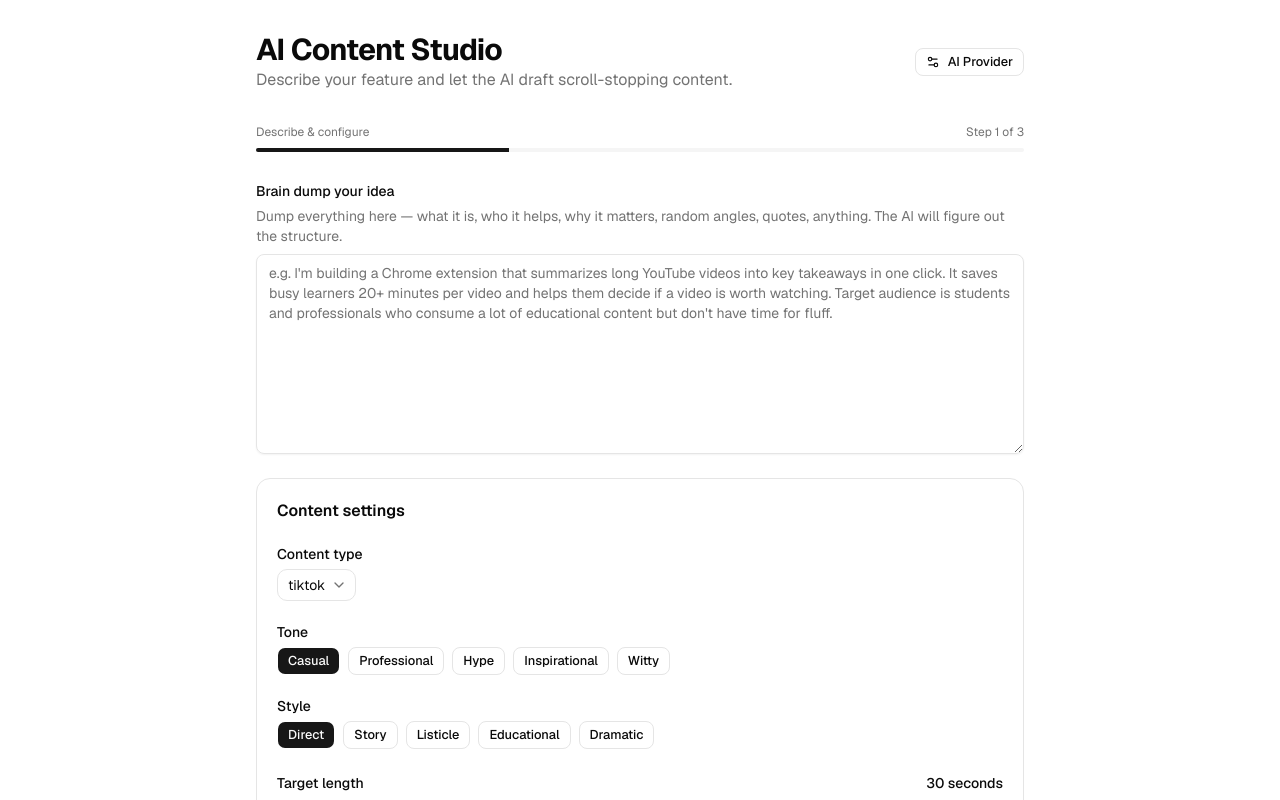
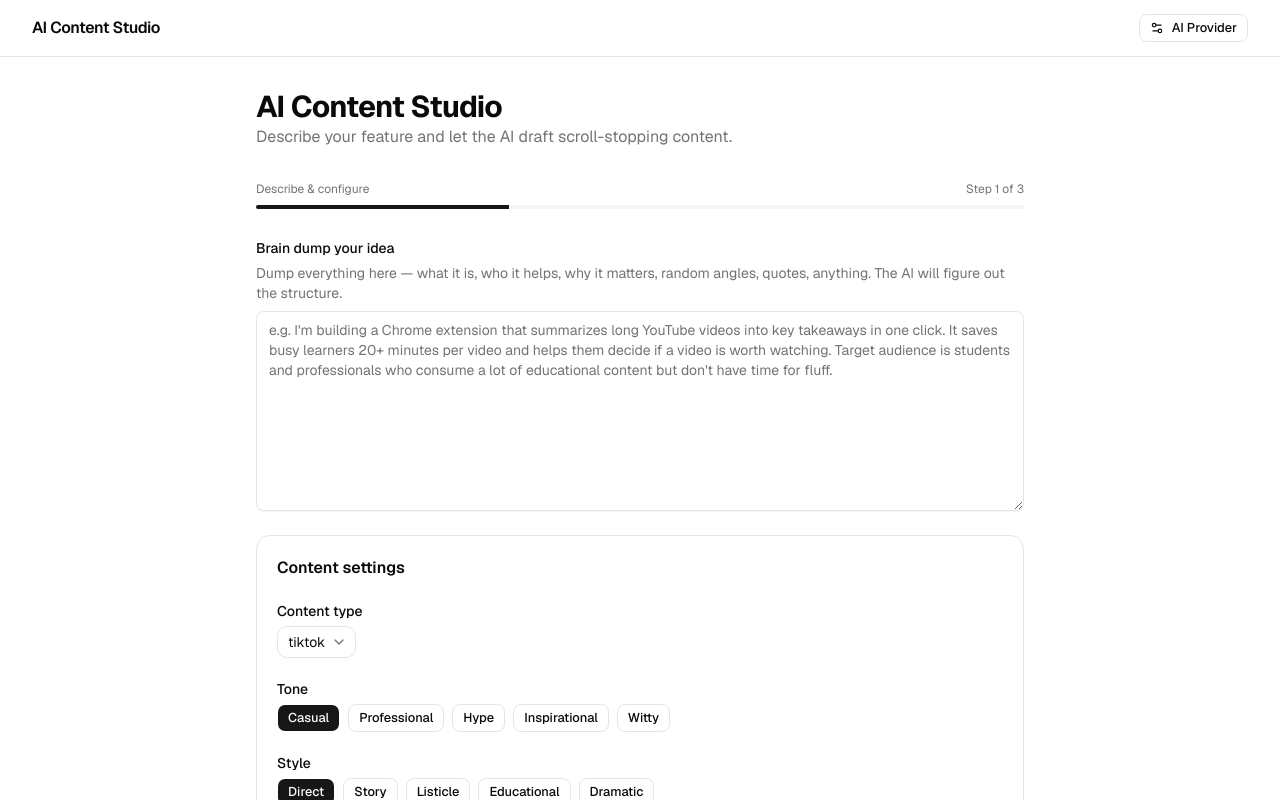
Before and after one commit to hamedbaatour/ai-content-studio, a Next.js app: page / in a window 1280 px wide. Shown: the top 800 px of the page. Built offline with nearby package versions, Linux system fonts and the light colour scheme.

Commit message:
feat: add shared app header with AI Provider settings on all steps

```diff
--- a/app/page.tsx
+++ b/app/page.tsx
@@ -2,6 +2,7 @@
 
 import { useAppStore } from "@/stores/app-store";
 import { ClientOnly } from "@/components/ClientOnly";
+import { AppHeader } from "@/components/AppHeader";
 import { InputStep } from "@/components/steps/InputStep";
 import { ReviewStep } from "@/components/steps/ReviewStep";
 import { ExportStep } from "@/components/steps/ExportStep";
@@ -20,12 +21,15 @@ function StepRenderer() {
 
 export default function Home() {
   return (
-    <main className="flex-1 px-4 py-8 sm:px-6 lg:px-8">
+    <>
+      <AppHeader />
+      <main className="flex-1 px-4 py-6 sm:px-6 sm:py-8 lg:px-8">
         <div className="mx-auto max-w-7xl">
           <ClientOnly>
             <StepRenderer />
           </ClientOnly>
         </div>
       </main>
+    </>
   );
 }
--- /dev/null
+++ b/components/AppHeader.tsx
@@ -0,0 +1,14 @@
+"use client";
+
+import { ProviderSettings } from "@/components/providers/ProviderSettings";
+
+export function AppHeader() {
+  return (
+    <header className="sticky top-0 z-40 w-full border-b bg-background/95 backdrop-blur supports-[backdrop-filter]:bg-background/60">
+      <div className="mx-auto flex h-14 max-w-7xl items-center justify-between px-4 sm:px-6 lg:px-8">
+        <div className="font-semibold tracking-tight">AI Content Studio</div>
+        <ProviderSettings />
+      </div>
+    </header>
+  );
+}
--- a/components/steps/InputStep.tsx
+++ b/components/steps/InputStep.tsx
@@ -12,7 +12,6 @@ import {
   SelectTrigger,
   SelectValue,
 } from "@/components/ui/select";
-import { ProviderSettings } from "@/components/providers/ProviderSettings";
 import { Progress } from "@/components/ui/progress";
 import { generateText } from "@/lib/ai/providers";
 import { buildGenerationPrompt, parseScriptJson } from "@/lib/ai/prompts";
@@ -147,14 +146,11 @@ export function InputStep() {
 
   return (
     <div className="mx-auto w-full max-w-3xl space-y-8">
-      <div className="flex flex-col gap-3 sm:flex-row sm:items-center sm:justify-between">
-        <div>
-          <h1 className="text-2xl font-bold tracking-tight sm:text-3xl">AI Content Studio</h1>
-          <p className="text-sm text-muted-foreground sm:text-base">
-            Describe your feature and let the AI draft scroll-stopping content.
-          </p>
-        </div>
-        <ProviderSettings />
+      <div>
+        <h1 className="text-2xl font-bold tracking-tight sm:text-3xl">AI Content Studio</h1>
+        <p className="text-sm text-muted-foreground sm:text-base">
+          Describe your feature and let the AI draft scroll-stopping content.
+        </p>
       </div>
 
       <div className="mb-2 flex items-center justify-between text-xs text-muted-foreground">
```
Lines whose indentation alone changed are shown as unchanged.
